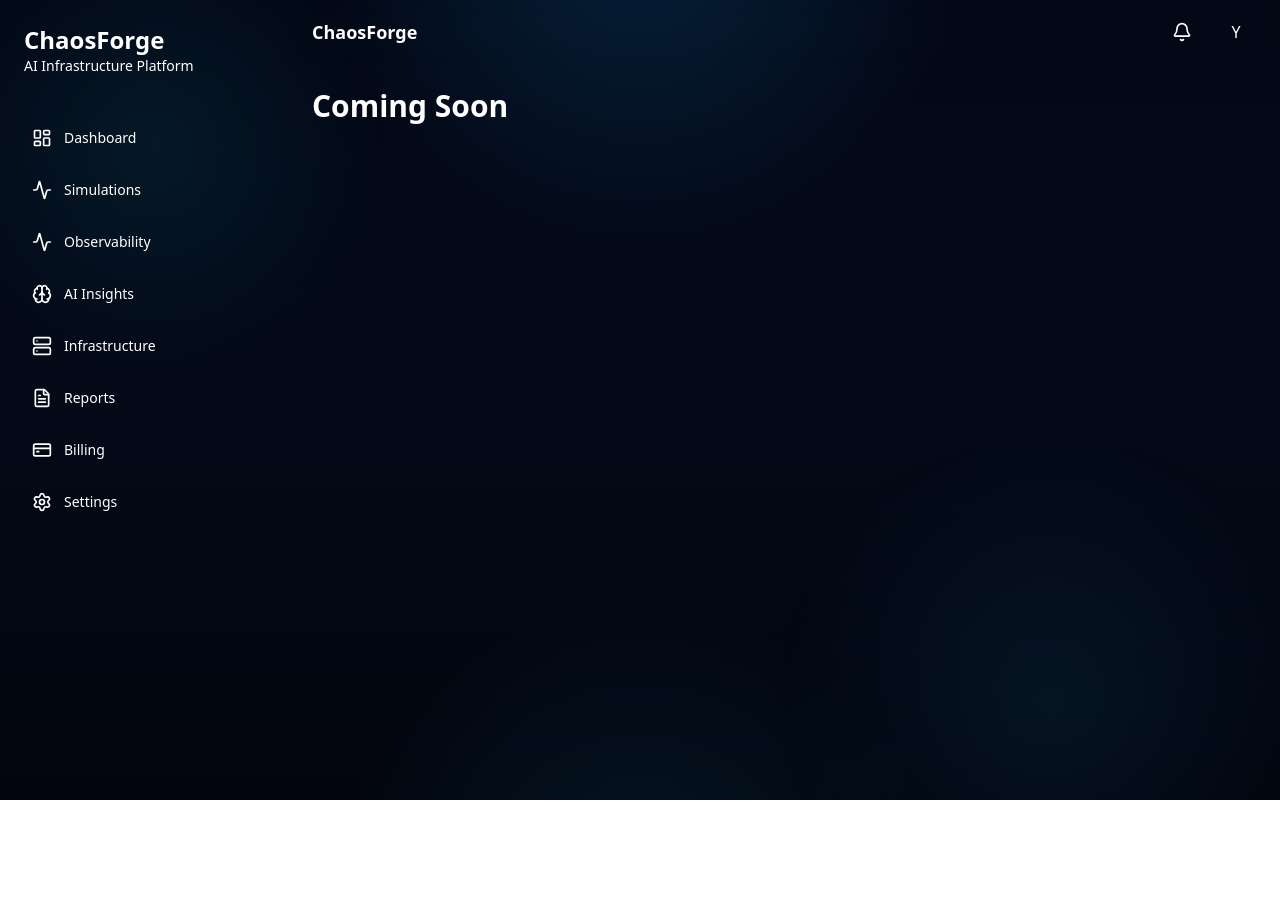
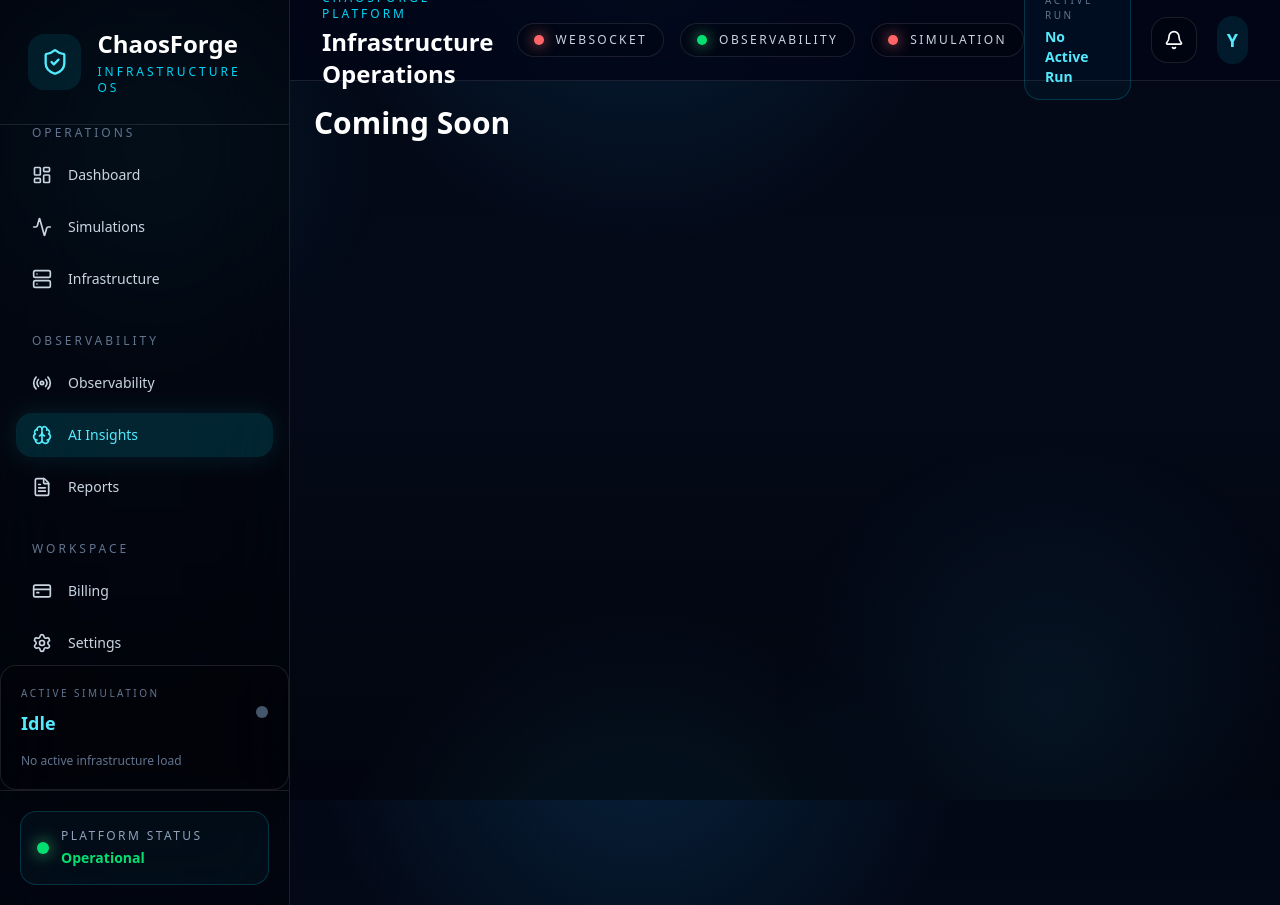
Before and after one commit to yashuyouwaraj/ChaosForge, a Next.js app in the folder frontend/: page /ai in a window 1280 px wide. Before the commit the page ends 800 px from the top, so only its background shows below. Built offline with nearby package versions, Linux system fonts and the light colour scheme; no server answers.

Commit message:
feat(ui): enhance platform shell with operational navbar and intelligent sidebar
Added realtime platform status indicators, active route highlighting, and infrastructure-aware sidebar navigation to improve the ChaosForge operational workspace experience.

```diff
--- a/frontend/src/components/navbar/Navbar.jsx
+++ b/frontend/src/components/navbar/Navbar.jsx
@@ -1,41 +1,215 @@
 "use client";
 
-import { Bell } from "lucide-react";
+import { Bell }
+  from "lucide-react";
+
+import {
+  usePlatformStatus,
+} from "@/hooks/usePlatformStatus";
+
+const statusStyles = {
+  online:
+    "bg-green-400 shadow-[0_0_14px_rgba(74,222,128,0.9)]",
+
+  warning:
+    "bg-yellow-400 shadow-[0_0_14px_rgba(250,204,21,0.9)]",
+
+  offline:
+    "bg-red-400 shadow-[0_0_14px_rgba(248,113,113,0.9)]",
+};
+
+function StatusPill({
+  label,
+  active,
+}) {
+  return (
+    <div
+      className="
+        flex items-center
+        gap-3 rounded-full
+        border border-white/10
+        bg-black/20
+        px-4 py-2
+      "
+    >
+      <div
+        className={`
+          h-2.5 w-2.5
+          rounded-full
+          ${
+            active
+              ? statusStyles.online
+              : statusStyles.offline
+          }
+        `}
+      />
+
+      <span
+        className="
+          text-xs font-medium
+          uppercase
+          tracking-[0.2em]
+          text-slate-300
+        "
+      >
+        {label}
+      </span>
+    </div>
+  );
+}
 
 export function Navbar() {
+  const status =
+    usePlatformStatus();
+
   return (
     <header
       className="
-        sticky top-0 z-50 flex h-16
-        items-center justify-between
-       bg-background/80 px-6
-        backdrop-blur
+        sticky top-0 z-50
+        border-b border-white/10
+        bg-[#020617]/80
+        backdrop-blur-2xl
       "
     >
-      <div>
-        <h2 className="text-lg font-semibold">
-          ChaosForge
-        </h2>
-      </div>
+      <div
+        className="
+          flex h-20
+          items-center
+          justify-between
+          px-6 lg:px-8
+        "
+      >
+        {/* LEFT */}
 
-      <div className="flex items-center gap-4">
-        <button
-          className="
-            rounded-full p-2
-            hover:bg-accent
-          "
-        >
-          <Bell className="h-5 w-5" />
-        </button>
+        <div>
+          <p
+            className="
+              text-xs uppercase
+              tracking-[0.25em]
+              text-cyan-400
+            "
+          >
+            ChaosForge Platform
+          </p>
+
+          <h2
+            className="
+              mt-1 text-2xl
+              font-black
+            "
+          >
+            Infrastructure Operations
+          </h2>
+        </div>
+
+        {/* CENTER */}
 
         <div
           className="
-            flex h-10 w-10 items-center
-            justify-center rounded-full
-            bg-primary text-primary-foreground
+            hidden items-center
+            gap-4 xl:flex
           "
         >
-          Y
+          <StatusPill
+            label="WebSocket"
+            active={
+              status.websocket
+            }
+          />
+
+          <StatusPill
+            label="Observability"
+            active={
+              status.observability
+            }
+          />
+
+          <StatusPill
+            label="Simulation"
+            active={
+              status.simulation
+            }
+          />
+        </div>
+
+        {/* RIGHT */}
+
+        <div
+          className="
+            flex items-center
+            gap-5
+          "
+        >
+          {/* ACTIVE RUN */}
+
+          <div
+            className="
+              hidden rounded-2xl
+              border border-cyan-400/20
+              bg-cyan-400/[0.04]
+              px-5 py-3
+              lg:block
+            "
+          >
+            <p
+              className="
+                text-[10px]
+                uppercase
+                tracking-[0.25em]
+                text-slate-500
+              "
+            >
+              Active Run
+            </p>
+
+            <p
+              className="
+                mt-1 text-sm
+                font-semibold
+                text-cyan-300
+              "
+            >
+              {status.simulation && status.runId
+                ? `${status.runId.slice(
+                    0,
+                    8,
+                  )}...`
+                : "No Active Run"}
+            </p>
+          </div>
+
+          {/* ALERTS */}
+
+          <button
+            className="
+              rounded-2xl
+              border border-white/10
+              bg-black/20 p-3
+              transition hover:bg-white/5
+            "
+          >
+            <Bell
+              className="
+                h-5 w-5
+              "
+            />
+          </button>
+
+          {/* AVATAR */}
+
+          <div
+            className="
+              flex h-12 w-12
+              items-center
+              justify-center
+              rounded-2xl
+              bg-cyan-400/10
+              text-lg font-bold
+              text-cyan-300
+            "
+          >
+            Y
+          </div>
         </div>
       </div>
     </header>
--- a/frontend/src/components/sidebar/Sidebar.jsx
+++ b/frontend/src/components/sidebar/Sidebar.jsx
@@ -1,6 +1,8 @@
 "use client";
 
 import Link from "next/link";
+import { usePathname } from "next/navigation";
+import { usePlatformStatus } from "@/hooks/usePlatformStatus";
 
 import {
   LayoutDashboard,
@@ -10,9 +12,15 @@ import {
   FileText,
   CreditCard,
   Settings,
+  Radio,
+  ShieldCheck,
 } from "lucide-react";
 
-const items = [
+const groups = [
+  {
+    title: "Operations",
+
+    items: [
       {
         label: "Dashboard",
         href: "/dashboard",
@@ -24,10 +32,23 @@ const items = [
         href: "/simulations",
         icon: Activity,
       },
+
+      {
+        label: "Infrastructure",
+        href: "/infrastructure",
+        icon: Server,
+      },
+    ],
+  },
+
+  {
+    title: "Observability",
+
+    items: [
       {
         label: "Observability",
         href: "/observability",
-    icon: Activity,
+        icon: Radio,
       },
 
       {
@@ -37,17 +58,17 @@ const items = [
       },
 
       {
-    label: "Infrastructure",
-    href: "/infrastructure",
-    icon: Server,
-  },
-
-  {
         label: "Reports",
         href: "/reports",
         icon: FileText,
       },
+    ],
+  },
 
+  {
+    title: "Workspace",
+
+    items: [
       {
         label: "Billing",
         href: "/billing",
@@ -59,48 +80,266 @@ const items = [
         href: "/settings",
         icon: Settings,
       },
+    ],
+  },
 ];
 
 export function Sidebar() {
+  const pathname = usePathname();
+  const status = usePlatformStatus();
+
   return (
     <aside
       className="
-        hidden w-72 bg-card
+        hidden w-[290px]
+        border-r border-white/10
+        bg-black/30
+        backdrop-blur-2xl
         lg:flex lg:flex-col
       "
     >
-      <div className="p-6">
-        <h1 className="text-2xl font-bold">
+      {/* BRAND */}
+
+      <div
+        className="
+          border-b border-white/10
+          px-7 py-7
+        "
+      >
+        <div
+          className="
+            flex items-center gap-4
+          "
+        >
+          <div
+            className="
+              flex h-14 w-14
+              items-center justify-center
+              rounded-2xl
+              bg-cyan-400/10
+              text-cyan-300
+            "
+          >
+            <ShieldCheck
+              className="
+                h-7 w-7
+              "
+            />
+          </div>
+
+          <div>
+            <h1
+              className="
+                text-2xl font-black
+              "
+            >
               ChaosForge
             </h1>
 
-        <p className="text-sm text-muted-foreground">
-          AI Infrastructure Platform
+            <p
+              className="
+                mt-1 text-xs
+                uppercase
+                tracking-[0.25em]
+                text-cyan-400
+              "
+            >
+              Infrastructure OS
             </p>
           </div>
+        </div>
+      </div>
 
-      <nav className="flex-1 space-y-2 p-4">
-        {items.map((item) => {
+      {/* NAV */}
+
+      <nav
+        className="
+          flex-1 overflow-y-auto
+          px-4
+        "
+      >
+        <div className="space-y-8">
+          {groups.map((group) => (
+            <div key={group.title}>
+              <p
+                className="
+                  mb-3 px-4
+                  text-xs uppercase
+                  tracking-[0.25em]
+                  text-slate-500
+                "
+              >
+                {group.title}
+              </p>
+
+              <div className="space-y-2">
+                {group.items.map((item) => {
                   const Icon = item.icon;
 
                   return (
                     <Link
                       key={item.href}
                       href={item.href}
+                      className={`
+                            group flex
+                            items-center gap-4
+                            rounded-2xl
+                            px-4 py-3
+                            text-sm font-medium
+                            transition-all
+                            duration-200
+
+                                          ${
+                                            pathname === item.href
+                                              ? `
+                                                bg-cyan-400/15
+                                                text-cyan-300
+                                                shadow-[0_0_25px_rgba(34,211,238,0.12)]
+                                              `
+                                              : `
+                                                text-slate-300
+                                                hover:bg-cyan-400/10
+                                                hover:text-cyan-300
+                                              `
+                                          }
+                                        `}
+                    >
+                      <Icon
                         className="
-                flex items-center gap-3
-                rounded-xl px-4 py-3
-                text-sm font-medium
-                transition hover:bg-accent
+                            h-5 w-5
+                            transition-transform
+                            duration-200
+                            group-hover:scale-110
                           "
-            >
-              <Icon className="h-5 w-5" />
+                      />
 
                       {item.label}
                     </Link>
                   );
                 })}
+              </div>
+            </div>
+          ))}
+        </div>
       </nav>
+
+      <div className="">
+        <div
+          className="
+      rounded-2xl
+      border border-white/10
+      bg-black/20
+      p-5
+    "
+        >
+          <div
+            className="
+        flex items-center
+        justify-between
+      "
+          >
+            <div>
+              <p
+                className="
+            text-[10px]
+            uppercase
+            tracking-[0.25em]
+            text-slate-500
+          "
+              >
+                Active Simulation
+              </p>
+
+              <h4
+                className="
+            mt-2 text-lg
+            font-bold
+            text-cyan-300
+          "
+              >
+                {status.simulation ? "Running" : "Idle"}
+              </h4>
+            </div>
+
+            <div
+              className={`
+          h-3 w-3 rounded-full
+          ${
+            status.simulation
+              ? "bg-green-400 shadow-[0_0_16px_rgba(74,222,128,0.9)]"
+              : "bg-slate-600"
+          }
+        `}
+            />
+          </div>
+
+          <div
+            className="
+        mt-4 text-xs
+        text-slate-500
+      "
+          >
+            {status.simulation && status.runId
+              ? `${status.runId.slice(0, 12)}...`
+              : "No active infrastructure load"}
+          </div>
+        </div>
+      </div>
+
+      {/* STATUS */}
+
+      <div
+        className="
+          border-t border-white/10
+          p-5
+        "
+      >
+        <div
+          className="
+            rounded-2xl
+            border border-cyan-400/20
+            bg-cyan-400/[0.04]
+            p-4
+          "
+        >
+          <div
+            className="
+              flex items-center
+              gap-3
+            "
+          >
+            <div
+              className="
+                h-3 w-3
+                rounded-full
+                bg-green-400
+                shadow-[0_0_16px_rgba(74,222,128,0.9)]
+              "
+            />
+
+            <div>
+              <p
+                className="
+                  text-xs uppercase
+                  tracking-[0.2em]
+                  text-slate-400
+                "
+              >
+                Platform Status
+              </p>
+
+              <h4
+                className="
+                  mt-1 text-sm
+                  font-bold text-green-400
+                "
+              >
+                Operational
+              </h4>
+            </div>
+          </div>
+        </div>
+      </div>
     </aside>
   );
 }
--- /dev/null
+++ b/frontend/src/hooks/usePlatformStatus.js
@@ -0,0 +1,36 @@
+"use client";
+
+import { useMemo }
+  from "react";
+
+import socket
+  from "@/lib/socket";
+
+import {
+  useRun,
+} from "@/components/providers/RunProvider";
+
+export function usePlatformStatus() {
+  const { selectedRun } =
+    useRun();
+
+  return useMemo(
+    () => ({
+      websocket:
+        socket.connected,
+
+      simulation:
+        Boolean(selectedRun?.isActive),
+
+      runId:
+        selectedRun?.runId,
+
+      runStatus:
+        selectedRun?.status,
+
+      observability: true,
+    }),
+
+    [selectedRun],
+  );
+}
```
Also changed, not shown: 1 other file (tests, documents, lock files or other folders). Lines whose indentation alone changed are shown as unchanged.
